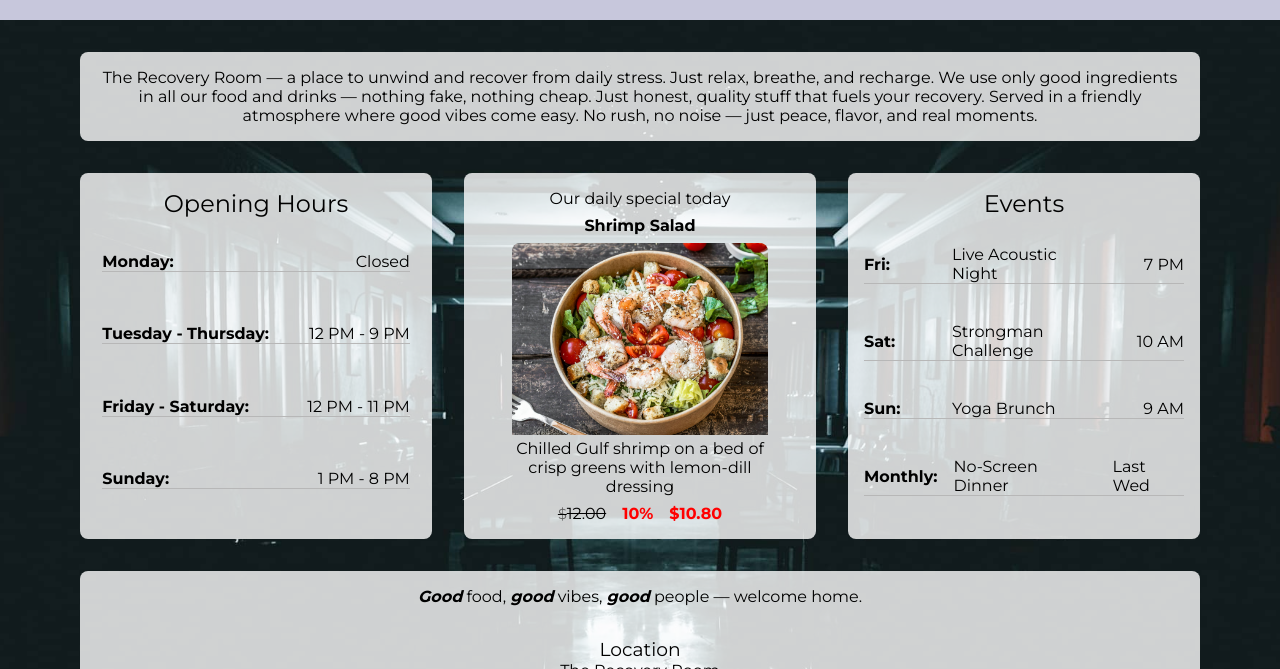
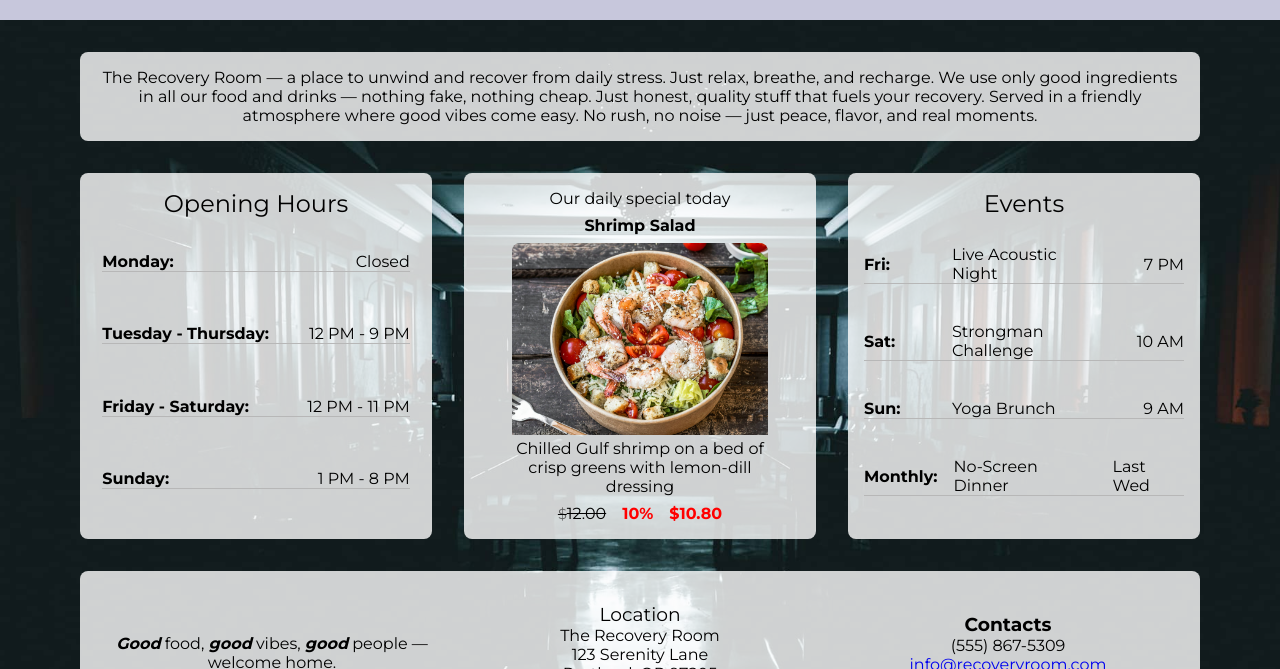
Before and after one commit to MightyCharm/restaurant-page2, a website built with webpack: page src/template.html in a window 1280 px wide. Shown: the part 100-769 px from the top of the page. Built offline with nearby package versions, Linux system fonts and the light colour scheme.

Commit message:
feat(footer): add contact info and update layout

```diff
--- a/src/about.css
+++ b/src/about.css
@@ -91,43 +91,16 @@
   border-radius: 8px 8px 0 0;
 }
 
-/* footer for restaurant modules*/
-.card-restaurant-footer {
-  grid-area: footer;
 
-  display: flex;
-  flex-direction: column;
-  align-items: center;
-  justify-content: center;
-  gap: 1rem;
-  padding: 1rem;
-  width: 100%;
-  text-align: center;
-  transition: transform 0.3s ease-in-out, box-shadow 0.3s ease-in-out;
-}
 
 .about-header:hover,
 .section-values:hover,
 .section-team:hover,
-.section-cuisine:hover,
-.card-restaurant-footer:hover {
-  transform: scale(1.03);
+.section-cuisine:hover {
+  transform: scale(1.01);
   box-shadow: 0px 0px 15px hsla(0, 0%, 100%, 0.2);
 }
 
-.location {
-  text-align: center;
-  padding: 1rem;
-}
-
-.location > h3 {
-  font-weight: normal;
-}
-
-.sentence > span {
-  font-style: italic;
-  font-weight: bold;
-}
 
 @media (min-width: 768px) {
   .about-module {
--- a/src/footer.js
+++ b/src/footer.js
@@ -1,25 +1,73 @@
 function createFooter() {
+  const dataLocation = [
+    {
+      text: "The Recovery Room",
+    },
+    {
+      text: "123 Serenity Lane",
+    },
+    {
+      text: "Portland, OR 97205",
+    },
+    {
+      text: "USA",
+    },
+  ];
   const footer = document.createElement("footer");
-  const para1 = document.createElement("p");
-  const div = document.createElement("div");
-  const h3 = document.createElement("h3");
-  const para2 = document.createElement("p");
+  const header = document.createElement("header");
+  const divLocation = document.createElement("div");
+  const divContacts = document.createElement("div");
+  const h3_address = document.createElement("h3");
+  const ul_address = document.createElement("ul");
+  const h3_contacts = document.createElement("h3");
+  const ul_contacts = document.createElement("ul");
+  const li_1 = document.createElement("li");
+  const li_2 = document.createElement("li");
+  const li_3 = document.createElement("li");
+  const a = document.createElement("a");
+  a.href = "#";
+  a.target = "_blank";
 
-  para1.classList.add("sentence");
-  div.classList.add("location");
+  header.classList.add("sentence");
+  divLocation.classList.add("location");
+  divContacts.classList.add("contacts");
+
   footer.classList.add("card", "card-restaurant-footer");
 
-  para1.innerHTML =
+  header.innerHTML =
     "<span>Good</span> food, <span>good</span> vibes, <span>good</span> people — welcome home.";
-  h3.textContent = "Location";
-  para2.innerHTML =
-    "The Recovery Room<br />123 Serenity Lane<br />Portland, OR 97205<br />USA";
 
-  div.appendChild(h3);
-  div.appendChild(para2);
+  h3_address.textContent = "Location";
+  h3_contacts.textContent = "Contacts";
 
-  footer.appendChild(para1);
-  footer.appendChild(div);
+  // create list items and append to ul list
+  dataLocation.forEach((item) => {
+    const li = document.createElement("li");
+    li.textContent = item.text;
+
+    ul_address.appendChild(li);
+  });
+
+  li_1.textContent = "(555) 867-5309";
+  a.textContent = "info@recoveryroom.com";
+  li_2.appendChild(a);
+  li_3.innerHTML = `<a href="#" target="_blank"><i class="fa fa-twitter"></i></a>
+                        <a href="#" target="_blank"><i class="fab fa-facebook"></i></a>
+  `;
+
+  ul_contacts.appendChild(li_1);
+  ul_contacts.appendChild(li_2);
+  ul_contacts.appendChild(li_3);
+
+  divLocation.appendChild(h3_address);
+  divLocation.appendChild(ul_address);
+
+  divContacts.appendChild(h3_contacts);
+  divContacts.appendChild(ul_contacts);
+
+  footer.appendChild(header);
+  footer.appendChild(divLocation);
+  footer.appendChild(divContacts);
   return footer;
 }
 
--- a/src/shared.css
+++ b/src/shared.css
@@ -15,7 +15,6 @@
 html {
   font-size: 16px;
   overflow-y: scroll;
-  /* border: 10px solid blue; */
 }
 
 body {
@@ -59,9 +58,7 @@ body {
 }
 
 .container-main {
-  /* min-height: 100%; */
   height: 100%;
-  /* border: 15px solid pink; */
   background-color: var(--bg-main);
 }
 
@@ -75,14 +72,11 @@ body {
   background-image: url("images/restaurant-dark.jpg");
   background-position: center;
   background-size: cover;
-
-  /* border: 10px solid pink; */
 }
 
 .card {
   background-color: hsla(0, 0%, 100%, 0.8);
   border-radius: 8px;
-  /* border: 1px solid hsl(0, 0%, 80%); */
 }
 
 .container-footer {
@@ -93,11 +87,9 @@ body {
   gap: 0.5rem;
   padding: 1rem;
   background-color: var(--bg-footer);
-  /* border: 10px solid rgb(177, 36, 184); */
 }
 
 .footer-header {
-  /* background-color: red; */
   font-weight: normal;
 }
 
@@ -127,3 +119,67 @@ body {
 .footer-name {
   /* background-color: blue; */
 }
+
+/* footer for restaurant modules*/
+.card-restaurant-footer {
+  grid-area: footer;
+
+  display: flex;
+  flex-direction: column;
+  align-items: center;
+  justify-content: center;
+  gap: 1rem;
+  padding: 1rem;
+  width: 100%;
+  text-align: center;
+  transition: transform 0.3s ease-in-out, box-shadow 0.3s ease-in-out;
+}
+
+.card-restaurant-footer:hover {
+  transform: scale(1.01);
+  box-shadow: 0px 0px 15px hsla(0, 0%, 100%, 0.2);
+}
+
+.sentence > span {
+  font-style: italic;
+  font-weight: bold;
+  /* border: 1px solid rgb(40, 33, 168); */
+}
+
+.location {
+  text-align: center;
+  padding: 1rem;
+  /* border: 1px solid red; */
+}
+
+.location h3 {
+  font-weight: normal;
+}
+
+.location ul {
+  list-style-type: none;
+}
+
+.contacts {
+  /* border: 1px solid red; */
+}
+
+.contacts ul {
+  list-style-type: none;
+}
+
+@media (min-width: 1024px) {
+  .card-restaurant-footer {
+    display: grid;
+    grid-template-columns: 1fr 1fr 1fr;
+    align-items: center;
+  }
+
+  .card-restaurant-footer header {
+    /* grid-column: 2 / 3; */
+  }
+
+  /* body {
+    border: 1px solid red;
+  } */
+}
```
Also changed, not shown: src/template.html (+0 -1 lines).
